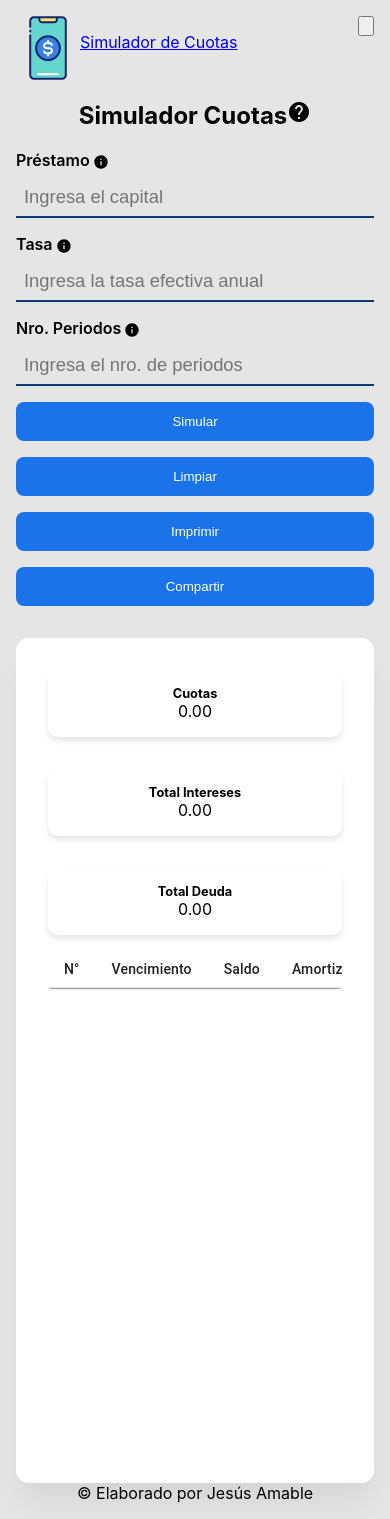
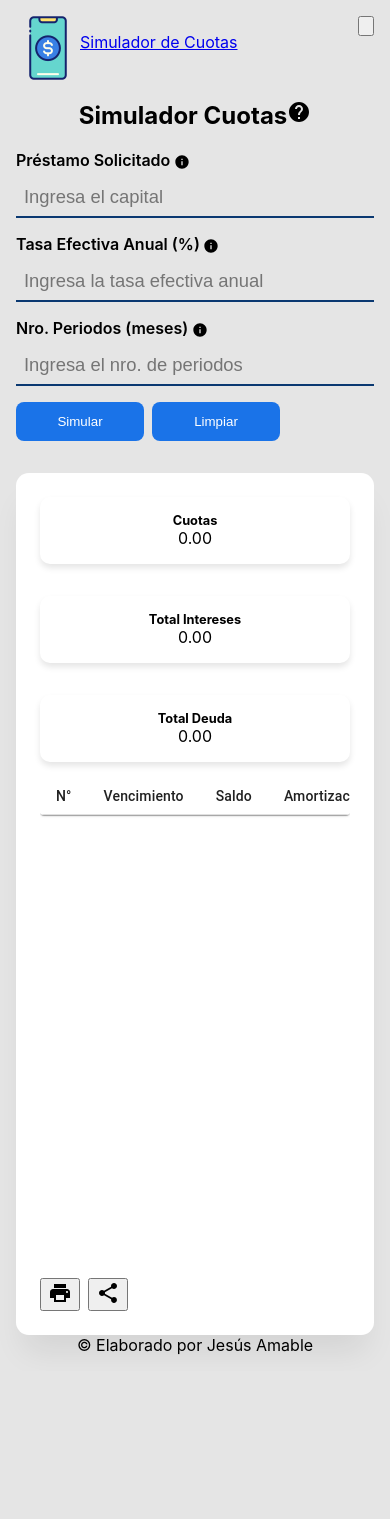
Before and after one commit to JesusA7/payment-simulator, a React (Vite) app: page / in a window 390 px wide. After the commit the page ends 1371 px from the top, so only its background shows below. Built offline with nearby package versions, Linux system fonts and the light colour scheme; what driver.js would draw is missing.

Commit message:
Modificaciones en Responsive como en el historial

```diff
--- a/src/components/App/App.css
+++ b/src/components/App/App.css
@@ -9,9 +9,10 @@ body {
 }
 .container__schedule {
   background-color: #fff;
-  padding: 2rem;
+  padding: 1.5rem;
   border-radius: 0.8rem;
   box-shadow: 0px 24px 32px -8px rgba(0, 0, 0, 0.08);
+  width: 100%;
 }
 .container__card {
   display: flex;
@@ -27,10 +28,35 @@ body {
   justify-content: space-between;
   gap: 2rem;
 }
+.container__form {
+  display: flex;
+  flex-direction: column;
+  align-items: center;
+}
+.container__button {
+  display: flex;
+  gap: 0.5rem;
+}
+@media (max-width: 1100px) {
+  .container__main {
+    flex-wrap: wrap;
+    padding: 0rem 1rem;
+  }
+  .container__main div {
+    width: 100%;
+  }
+  .container__schedule {
+    width: 100%;
+  }
+  .container__button {
+    flex-wrap: wrap;
+  }
+}
 
 @media (max-width: 450px) {
   .container__main {
     flex-wrap: wrap;
+    padding: 0rem;
   }
   .container__main div {
     width: 100%;
@@ -40,6 +66,9 @@ body {
   }
   .container__card {
     flex-direction: column;
+  }
+  .container__button {
+    flex-wrap: wrap;
   }
 }
 
@@ -53,6 +82,9 @@ body {
     box-shadow: none;
     border: none;
   }
+  .print-hide {
+    display: none;
+  }
   @page {
     margin: 0 3rem;
   }
--- a/src/components/App/App.jsx
+++ b/src/components/App/App.jsx
@@ -12,6 +12,8 @@ import HelpIcon from "@mui/icons-material/Help";
 import { addMonths } from "../../utils/format-date";
 import History from "../History/History";
 import { saveAs } from "file-saver"; // Para la descarga del PDF
+import PrintIcon from "@mui/icons-material/Print";
+import ShareIcon from "@mui/icons-material/Share";
 
 const initialData = { capital: "", tasa: "", periodo: "" };
 const initialResults = { cuota: 0, intereses: 0, deuda: 0 };
@@ -89,6 +91,11 @@ function App() {
     }
     setCron(arr);
   };
+  const handleDeleteItemHistory = ({ id }) => {
+    const newHistory = history.filter((value) => value.id !== id);
+    setHistory(newHistory);
+    localStorage.setItem("data", JSON.stringify(newHistory));
+  };
   const handleSubmit = (e) => {
     e.preventDefault();
     const { capital, periodo, tasa } = data;
@@ -99,6 +106,7 @@ function App() {
     setResults({ cuota, intereses, deuda });
 
     const itemHistory = {
+      id: globalThis.crypto.randomUUID(),
       capital: parseInt(capital),
       periodo: parseInt(periodo),
       tasa: parseInt(tasa),
@@ -151,14 +159,14 @@ function App() {
         }}
         className="container__main"
       >
-        <div>
+        <div className="container__form">
           <h2>
             Simulador Cuotas
             <HelpIcon />
           </h2>
           <Form onSubmit={handleSubmit}>
             <Input
-              title="Préstamo"
+              title="Préstamo Solicitado"
               name="capital"
               placeholder="Ingresa el capital"
               onChange={handleChange}
@@ -166,7 +174,7 @@ function App() {
               required
             />
             <Input
-              title="Tasa"
+              title="Tasa Efectiva Anual (%)"
               driverDescription="La tasa que debes ingresar es la Tasa Efectiva Anual (TEA)"
               name="tasa"
               placeholder="Ingresa la tasa efectiva anual"
@@ -176,9 +184,12 @@ function App() {
               min="0.01"
               value={data.tasa}
               required
+              aditionalContent={
+                data.tasa && `TEM: ${(convTasaToTEM(data) * 100).toFixed(2)}%`
+              }
             />
             <Input
-              title="Nro. Periodos"
+              title="Nro. Periodos (meses)"
               name="periodo"
               placeholder="Ingresa el nro. de periodos"
               onChange={handleChange}
@@ -188,7 +199,7 @@ function App() {
               step="1"
               required
             />
-            <div style={{ display: "flex", gap: "1rem", flexWrap: "wrap" }}>
+            <div className="container__button">
               <Button>Simular</Button>
               <Button
                 type="button"
@@ -200,8 +211,6 @@ function App() {
               >
                 Limpiar
               </Button>
-              <Button onClick={handlePrint}>Imprimir</Button>
-              <Button onClick={handleShare}>Compartir</Button>
             </div>
           </Form>
         </div>
@@ -220,6 +229,14 @@ function App() {
           <div className="container__table">
             <DenseTableSchedule rows={cron} />
           </div>
+          <div className="container__button">
+            <Button className="print-hide" onClick={handlePrint}>
+              <PrintIcon />
+            </Button>
+            <Button className="print-hide" onClick={handleShare}>
+              <ShareIcon />
+            </Button>
+          </div>
         </aside>
       </main>
       {showHistory && (
@@ -227,6 +244,7 @@ function App() {
           setItemHistory={handleClickItemHistory}
           history={history}
           setShowHistory={setShowHistory}
+          deleteItemHistory={handleDeleteItemHistory}
         />
       )}
       <footer>© Elaborado por Jesús Amable</footer>
--- a/src/components/Button/Button.jsx
+++ b/src/components/Button/Button.jsx
@@ -1,6 +1,6 @@
 import Styles from "./Button.module.css";
 
-export default function Button({ children, ...props }) {
+export default function Button({ children, hidePrint, ...props }) {
   return (
     <button className={Styles.button} {...props}>
       {children}
--- a/src/components/Button/Button.module.css
+++ b/src/components/Button/Button.module.css
@@ -6,6 +6,7 @@
   background-color: #1a73e8;
   color: #fff;
   cursor: pointer;
+  width: 8rem;
 }
 
 .button:hover {
--- a/src/components/History/History.jsx
+++ b/src/components/History/History.jsx
@@ -1,14 +1,20 @@
 import Styles from "./History.module.css";
 import { CardContent, Card } from "@mui/material";
-export default function History({ history, setShowHistory, setItemHistory }) {
+import DeleteIcon from "@mui/icons-material/Delete";
+import ArrowCircleLeftIcon from "@mui/icons-material/ArrowCircleLeft";
+export default function History({
+  history,
+  setShowHistory,
+  setItemHistory,
+  deleteItemHistory,
+}) {
   return (
     <div className={Styles.container__history}>
       <button onClick={() => setShowHistory(false)} style={{ height: 30 }} />
-      Historial
+      <h4>Historial</h4>
       {history &&
         history.map((elem, index) => {
-          const { capital, tasa, periodo, intereses, deuda, cuota, fecha } =
-            elem;
+          const { id, capital, tasa, periodo, cuota } = elem;
           return (
             <>
               <Card
@@ -20,30 +26,84 @@ export default function History({ history, setShowHistory, setItemHistory }) {
                   margin: "auto",
                   marginBottom: "1rem",
                 }}
-                onClick={() => {
-                  setItemHistory(elem);
-                }}
               >
-                <CardContent>
-                  <div>
-                    <div style={{ display: "flex", gap: "1rem" }}>
-                      <h5 style={{ margin: "0" }}>Capital: {capital}</h5>
-                      <p style={{ fontSize: ".8rem", margin: "0" }}>
-                        Tasa: {tasa}
-                      </p>
-                      <p style={{ fontSize: ".8rem", margin: "0" }}>
-                        Nro. Periodo: {periodo}
-                      </p>
+                <CardContent sx={{ padding: "1.5rem", width: "100%" }}>
+                  <div style={{ display: "flex", width: "100%" }}>
+                    <div
+                      style={{
+                        display: "flex",
+                        flexDirection: "column",
+                        gap: ".25rem",
+                        alignItems: "start",
+                        width: "100%",
+                      }}
+                    >
+                      <div
+                        style={{
+                          fontSize: ".8rem",
+                          margin: "0",
+                          display: "flex",
+                          justifyContent: "space-between",
+                          width: "100%",
+                        }}
+                      >
+                        <div>Capital:</div>
+                        <div>{capital.toFixed(2)}</div>
+                      </div>
+                      <div
+                        style={{
+                          fontSize: ".8rem",
+                          margin: "0",
+                          display: "flex",
+                          justifyContent: "space-between",
+                          width: "100%",
+                        }}
+                      >
+                        <div>Tasa:</div> <div>{tasa.toFixed(2)}%</div>
+                      </div>
+
+                      <div
+                        style={{
+                          fontSize: ".8rem",
+                          margin: "0",
+                          display: "flex",
+                          justifyContent: "space-between",
+                          width: "100%",
+                        }}
+                      >
+                        <div>N° Periodos:</div>
+                        <div>{periodo}</div>
+                      </div>
+                      <h5
+                        style={{
+                          margin: "0",
+                          display: "flex",
+                          justifyContent: "space-between",
+                          width: "100%",
+                          borderTop: "1px solid #000",
+                        }}
+                      >
+                        <div>Cuota:</div> <div>{cuota.toFixed(2)}</div>
+                      </h5>
                     </div>
-                    <div style={{ display: "flex", gap: "1rem" }}>
-                      <h5 style={{ margin: "0" }}>Cuota: {cuota.toFixed(2)}</h5>
-                      <p style={{ fontSize: ".8rem", margin: "0" }}>
-                        Intereses: {intereses.toFixed(2)}
-                      </p>
-                      <p style={{ fontSize: ".8rem", margin: "0" }}>
-                        Total: {deuda.toFixed(2)}
-                      </p>
-                    </div>
+                  </div>
+                  <div
+                    style={{
+                      display: "flex",
+                      justifyContent: "space-between",
+                      marginTop: ".5rem",
+                    }}
+                  >
+                    <ArrowCircleLeftIcon
+                      onClick={() => {
+                        setItemHistory(elem);
+                      }}
+                    />
+                    <DeleteIcon
+                      onClick={() => {
+                        deleteItemHistory({ id });
+                      }}
+                    />
                   </div>
                 </CardContent>
               </Card>
--- a/src/components/History/History.module.css
+++ b/src/components/History/History.module.css
@@ -3,7 +3,7 @@
   top: 0px;
   right: 0px;
   height: 100vh;
-  width: 300px;
+  width: 230px;
   z-index: 999;
   background-color: black;
   color: white;
--- a/src/components/Input/Input.jsx
+++ b/src/components/Input/Input.jsx
@@ -13,6 +13,7 @@ export default function Input({
   placeholder,
   driverTitle = title,
   driverDescription = "",
+  aditionalContent = "",
   ...props
 }) {
   useEffect(() => {}, []);
@@ -51,6 +52,18 @@ export default function Input({
         {...props}
         autoComplete="off"
       />
+      {aditionalContent !== "" && (
+        <span
+          style={{
+            position: "absolute",
+            right: "0px",
+            bottom: ".5rem",
+            color: "rgba(0,0,0,.7)",
+          }}
+        >
+          {aditionalContent}
+        </span>
+      )}
     </div>
   );
 }
--- a/src/components/Input/Input.module.css
+++ b/src/components/Input/Input.module.css
@@ -1,4 +1,5 @@
 .container__input {
+  position: relative;
   width: 100%;
   display: flex;
   flex-direction: column;
```
